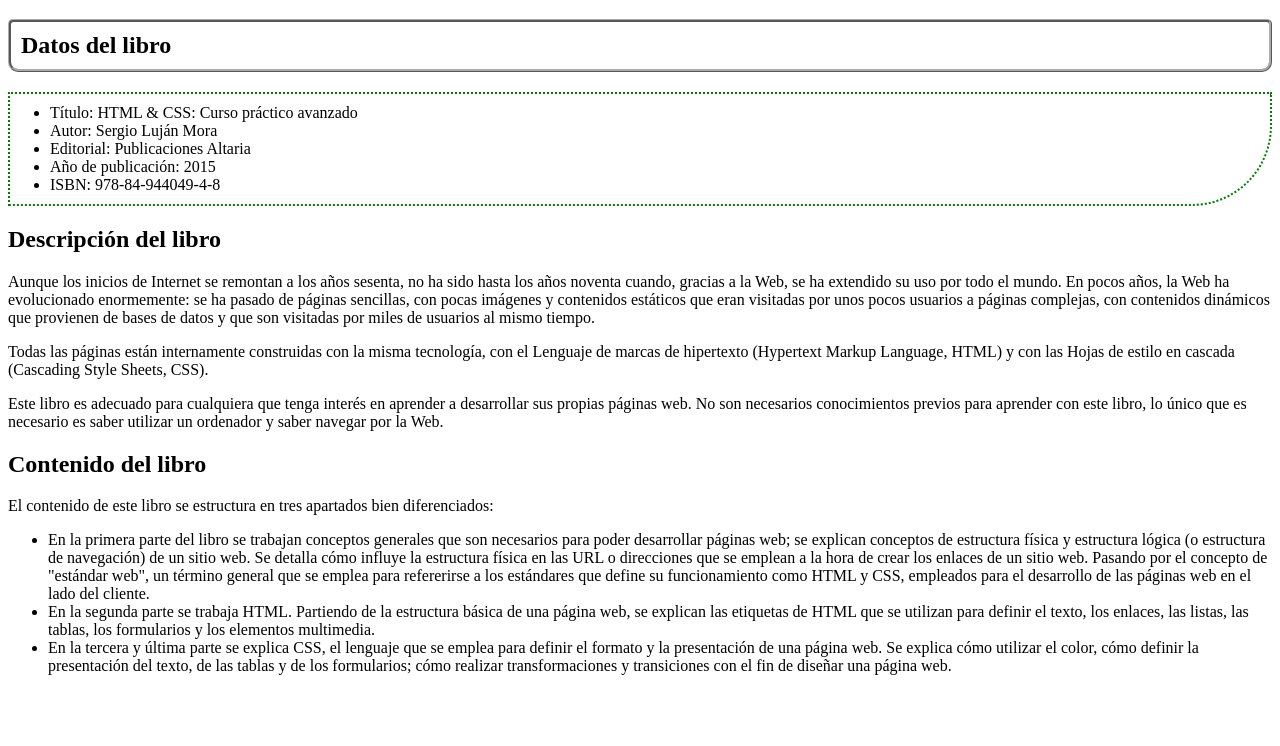
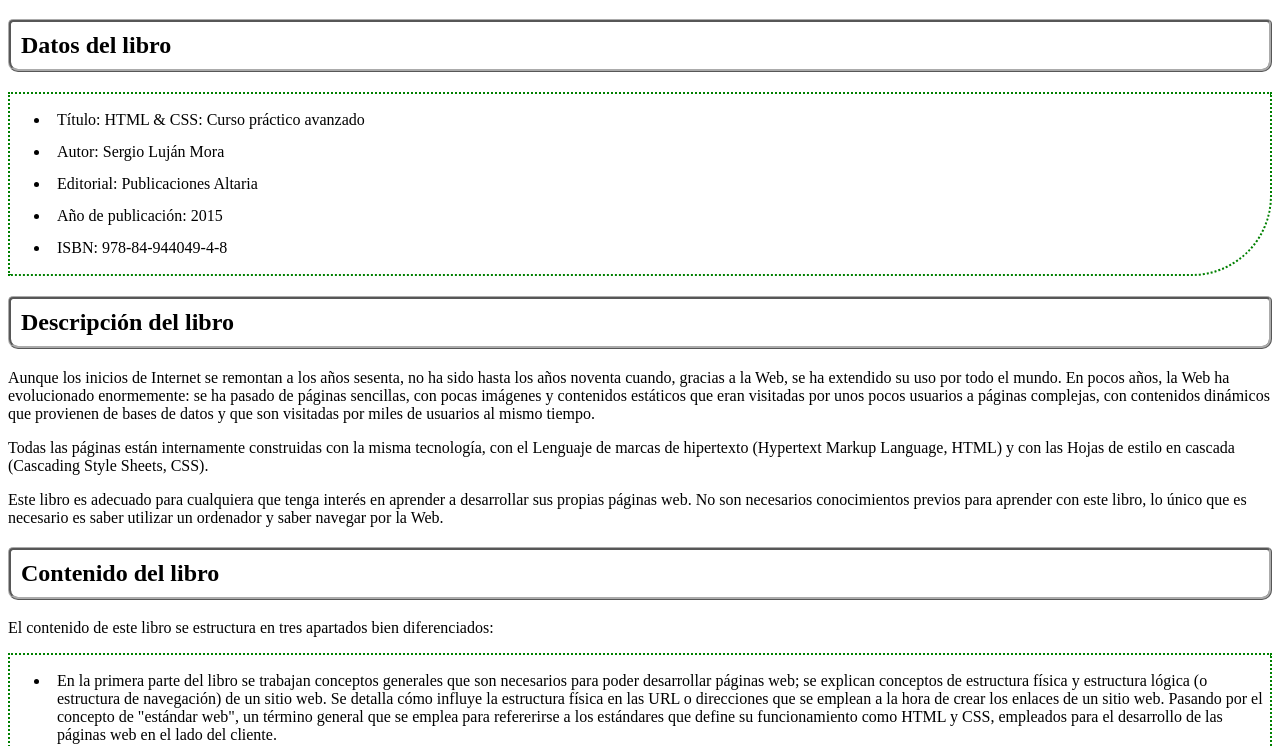
Before and after one commit to LimberthEsneiderSantanderAlcivar/ejercicio2, a plain HTML site: page index.html in a window 1280 px wide. Shown: the part 89-835 px from the top of the page. Before the commit the page ends 800 px from the top, so only its background shows below. Drawn offline with Linux system fonts and the light colour scheme.

Commit message:
Los retoques para cajas de características similares, y el padding de los li

```diff
--- a/css/estilo.css
+++ b/css/estilo.css
@@ -24,3 +24,6 @@ h1{
 	padding-bottom: 10px;
 	border-bottom-right-radius: 80px;
 }
+li{
+	padding: 7px;
+}
--- a/index.html
+++ b/index.html
@@ -18,7 +18,7 @@
         <li>Año de publicación: 2015</li>
         <li>ISBN: 978-84-944049-4-8</li>
     </ul>
-    <h2>Descripción del libro</h2>
+    <h2 class="caja2">Descripción del libro</h2>
     <p>
         Aunque los inicios de Internet se remontan a los años sesenta, no ha sido hasta los años noventa cuando, gracias a la Web, se ha extendido su uso por todo el mundo. En pocos años, la Web ha evolucionado enormemente: se ha pasado de páginas sencillas, con pocas imágenes y contenidos estáticos que eran visitadas por unos pocos usuarios a páginas complejas, con contenidos dinámicos que provienen de bases de datos y que son visitadas por miles de usuarios al mismo tiempo.
     </p>
@@ -28,11 +28,11 @@
     <p>
         Este libro es adecuado para cualquiera que tenga interés en aprender a desarrollar sus propias páginas web. No son necesarios conocimientos previos para aprender con este libro, lo único que es necesario es saber utilizar un ordenador y saber navegar por la Web.
     </p>
-    <h2>Contenido del libro</h2>
+    <h2 class="caja2">Contenido del libro</h2>
     <p>
         El contenido de este libro se estructura en tres apartados bien diferenciados:
     </p>
-    <ul>
+    <ul class="caja3">
         <li>En la primera parte del libro se trabajan conceptos generales que son necesarios para poder desarrollar páginas web; se explican conceptos de estructura física y estructura lógica (o estructura de navegación) de un sitio web. Se detalla cómo influye la estructura física en las URL o direcciones que se emplean a la hora de crear los enlaces de un sitio web. Pasando por el concepto de "estándar web", un término general que se emplea para refererirse a los estándares que define su funcionamiento como HTML y CSS, empleados para el desarrollo de las páginas web en el lado del cliente.</li>
         <li>En la segunda parte se trabaja HTML. Partiendo de la estructura básica de una página web, se explican las etiquetas de HTML que se utilizan para definir el texto, los enlaces, las listas, las tablas, los formularios y los elementos multimedia.</li>
         <li>En la tercera y última parte se explica CSS, el lenguaje que se emplea para definir el formato y la presentación de una página web. Se explica cómo utilizar el color, cómo definir la presentación del texto, de las tablas y de los formularios; cómo realizar transformaciones y transiciones con el fin de diseñar una página web.</li>
```
